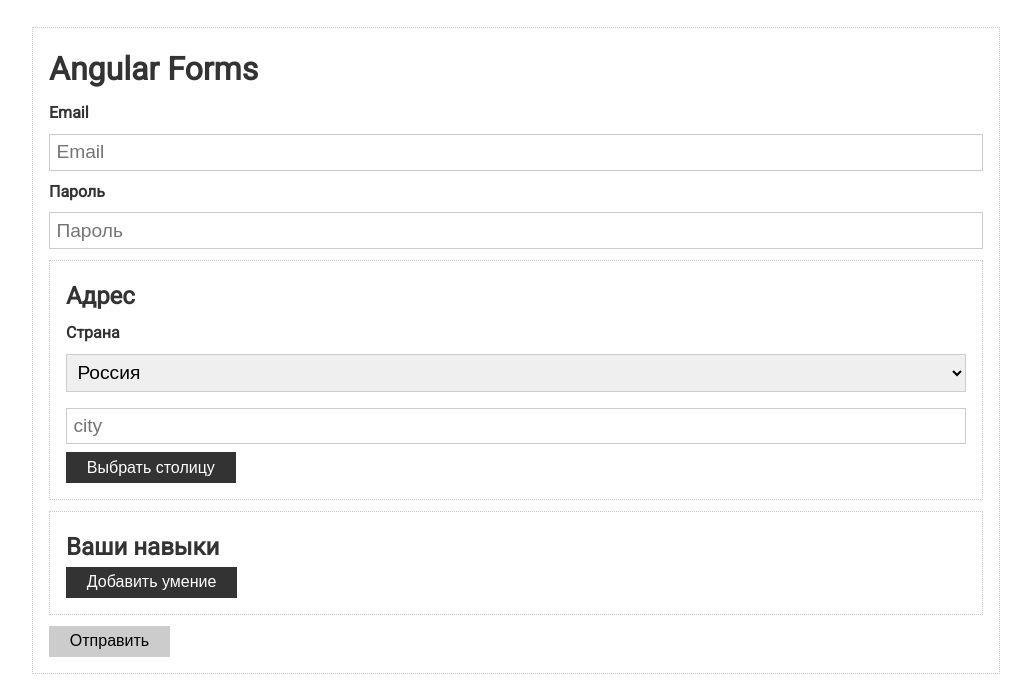
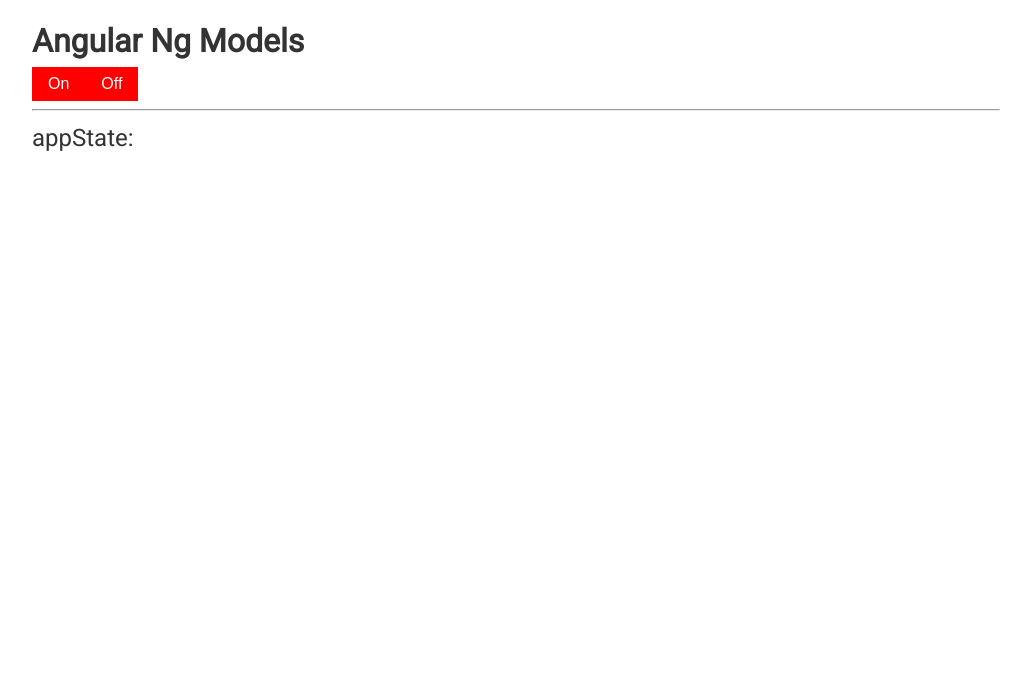
Before and after one commit to eddjimlab/Angular_basic, an Angular app: page / in a window 1280 px wide. Shown: the top 696 px of the page, without its empty margins (124-1155 px from the left). Built offline with nearby package versions, Linux system fonts and the light colour scheme.

Commit message:
self made ngModel

```diff
--- a/src/app/app.component.html
+++ b/src/app/app.component.html
@@ -1,72 +1,8 @@
 <div class="container">
-  <form class="card" [formGroup]="form" (ngSubmit)="submit()">
-    <h1>Angular Forms</h1>
-
-    <div class="form-control">
-      <label>Email</label>
-      <input type="text" placeholder="Email" formControlName="email">
-      <div class="validation" *ngIf="form.get('email').invalid && form.get('email').touched">
-        <small *ngIf="form.get('email').errors.required">
-          Email field is empty !
-        </small>
-        <small *ngIf="form.get('email').errors.email">
-          Valid Email required !
-        </small>
-        <small *ngIf="form.get('email').errors.restrictedEmail">
-          Email {{form.get('email').value}} is prohibited
-        </small>
-        <small *ngIf="form.get('email').errors.uniqEmail">
-          This email {{form.get('email').value}} is occupied
-        </small>
-      </div>
-    </div>
-
-    <div class="form-control">
-      <label>Пароль</label>
-      <input type="password" placeholder="Пароль" formControlName="password">
-      <div class="validation" *ngIf="form.get('password').invalid && form.get('password').touched">
-        <small *ngIf="form.get('password').errors.required">
-          Empty password field
-        </small>
-        <small *ngIf="form.get('password').errors.minlength">
-          Required pass length: {{form.get('password').errors.minlength.requiredLength}},
-          Actual pass length: {{form.get('password').errors.minlength.actualLength}}
-        </small>
-      </div>
-    </div>
-
-    <div class="card" formGroupName="address">
-      <h2>Адрес</h2>
-
-      <div class="form-control">
-        <label>Страна</label>
-
-        <select formControlName="country" (change)="setCapital()">
-          <option value="ru">Россия</option>
-          <option value="ua">Украина</option>
-          <option value="by">Беларусь</option>
-        </select>
-      </div>
-
-      <div class="form-control">
-        <input type="text" formControlName="city" placeholder="city">
-      </div>
-
-      <button class="btn" type="button" (click)="setCapital()">Выбрать столицу</button>
-    </div>
-
-    <div class="card" formGroupName="skills">
-      <h2>Ваши навыки</h2>
-      <button class="btn" type="button" (click)="addSkills()">Добавить умение</button>
-      <div
-        *ngFor="let control of form.get('skills').controls; let idx = index"
-        class="form-control">
-        <label>Умения: {{idx + 1}}</label>
-        <input type="text" [formControlName]="idx">
-      </div>
-    </div>
-
-    <button class="btn" type="submit" [disabled]="form.invalid || form.pending">Отправить</button>
-
-  </form>
+    <h1>Angular Ng Models</h1>
+  <app-switch [(ngModel)]="appState"
+  (ngModelChange)="handleChange()"
+  ></app-switch>
+  <hr>
+  <p>appState: {{appState}}</p>
 </div>
--- a/src/app/app.component.ts
+++ b/src/app/app.component.ts
@@ -1,6 +1,4 @@
 import {Component, OnInit} from '@angular/core';
-import {FormArray, FormControl, FormGroup, Validators} from '@angular/forms';
-import {MyValidators} from './my.validators';
 
 
 @Component({
@@ -8,52 +6,10 @@
   templateUrl: './app.component.html',
   styleUrls: ['./app.component.scss'],
 })
-export class AppComponent implements OnInit {
-  form: FormGroup;
+export class AppComponent {
+  appState: 'off';
 
-  ngOnInit() {
-    this.form = new FormGroup({
-      email: new FormControl('',
-        [
-          Validators.email,
-          Validators.required,
-          MyValidators.restrictedEmails
-        ], [MyValidators.uniqEmail]),
-      password: new FormControl(null, [
-        Validators.required,
-        Validators.minLength(6)
-      ]),
-      address: new FormGroup({
-        country: new FormControl('ru'),
-        city: new FormControl('', Validators.required)
-      }),
-      skills: new FormArray([])
-    });
-  }
-
-  submit() {
-    if (this.form.valid) {
-      console.log('Form: ', this.form);
-      const formData = {...this.form.value};
-      console.log('Form Data', formData);
-      this.form.reset();
-    }
-  }
-
-  setCapital() {
-    const cityMap = {
-      ru: 'Москва',
-      ua: 'Киев',
-      by: 'Минск'
-    };
-    const cityKey = this.form.get('address').get('country').value;
-    const city = cityMap[cityKey];
-    this.form.patchValue({address: {city}});
-  }
-
-  addSkills() {
-    const control = new FormControl('', Validators.required);
-    // (<FormArray> this.form.get('skills')).push(control);
-    (this.form.get('skills') as FormArray).push(control);
+  handleChange() {
+    console.log(this.appState);
   }
 }
--- a/src/app/app.module.ts
+++ b/src/app/app.module.ts
@@ -3,10 +3,12 @@
 
 import {AppComponent} from './app.component';
 import {FormsModule, ReactiveFormsModule} from '@angular/forms';
+import { SwitchComponent } from './switch/switch.component';
 
 @NgModule({
   declarations: [
     AppComponent,
+    SwitchComponent,
   ],
   imports: [
     BrowserModule,
--- /dev/null
+++ b/src/app/switch/switch.component.html
@@ -0,0 +1,4 @@
+<div>
+  <button [class.active]="state === 'on'" (click)="setState('on')">On</button>
+  <button [class.active]="state === 'off'" (click)="setState('off')">Off</button>
+</div>
--- /dev/null
+++ b/src/app/switch/switch.component.scss
@@ -0,0 +1,14 @@
+div{
+  display: inline-block;
+  button{
+    padding: .5rem 1rem;
+    font-size: 1rem;
+    color: #fff;
+    background: red;
+    border: none;
+    outline: none;
+    &.active{
+      background: green;
+    }
+  }
+}
--- /dev/null
+++ b/src/app/switch/switch.component.ts
@@ -0,0 +1,39 @@
+import {Component, forwardRef, Provider} from '@angular/core';
+import {ControlValueAccessor, NG_VALUE_ACCESSOR} from '@angular/forms';
+
+const VALUE_ACCESSOR: Provider = {
+  provide: NG_VALUE_ACCESSOR,
+  useExisting: forwardRef(() => SwitchComponent),
+  multi: true
+};
+
+@Component({
+  selector: 'app-switch',
+  templateUrl: './switch.component.html',
+  styleUrls: ['./switch.component.scss'],
+  providers: [VALUE_ACCESSOR]
+})
+export class SwitchComponent implements ControlValueAccessor {
+  state = 'on';
+  private onChange = (value: any) => {
+  };
+
+  setState(state: string) {
+    this.state = state;
+    this.onChange(this.state);
+  }
+
+  registerOnChange(fn: any): void {
+    this.onChange = fn;
+  }
+
+  registerOnTouched(fn: any): void {
+  }
+
+  setDisabledState(isDisabled: boolean): void {
+  }
+
+  writeValue(state: string): void {
+    this.state = state;
+  }
+}
```
